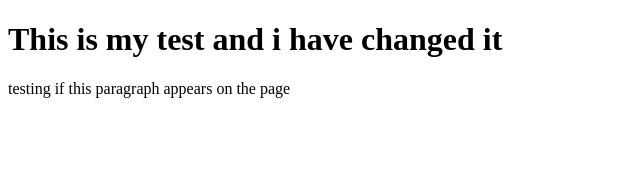
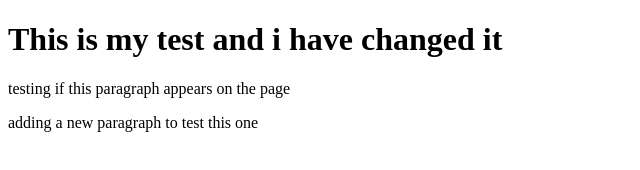
Before and after one commit to PR9Skirttt/PR9Skirttt.github.io, a plain HTML site: page index.html in a window 1280 px wide. Shown: the whole page, without its empty margins (0-640 px from the left). Drawn offline with Linux system fonts and the light colour scheme.

Commit message:
another paragraph to test if change works

```diff
--- a/index.html
+++ b/index.html
@@ -9,5 +9,6 @@
 <body>
     <h1>This is my test and i have changed it </h1>
     <p>testing if this paragraph appears on the page</p>
+    <p>adding a new paragraph to test this one</p>
 </body>
 </html>
```
